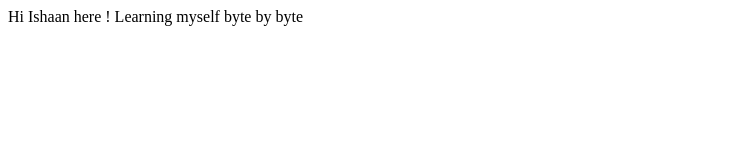
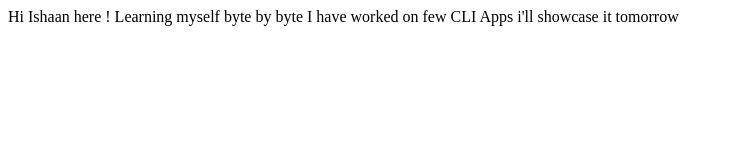
Before and after one commit to ishaan001/ishaan-gitTest-site, a plain HTML site: page index.html in a window 1280 px wide. Shown: the whole page, without its empty margins (0-733 px from the left). Drawn offline with Linux system fonts and the light colour scheme.

Commit message:
Updated details of index.html

```diff
--- a/index.html
+++ b/index.html
@@ -8,5 +8,7 @@
 </head>
 <body>
     Hi Ishaan here ! Learning myself byte by byte
+
+    I have worked on few CLI Apps i'll showcase it tomorrow
 </body>
 </html>
```
